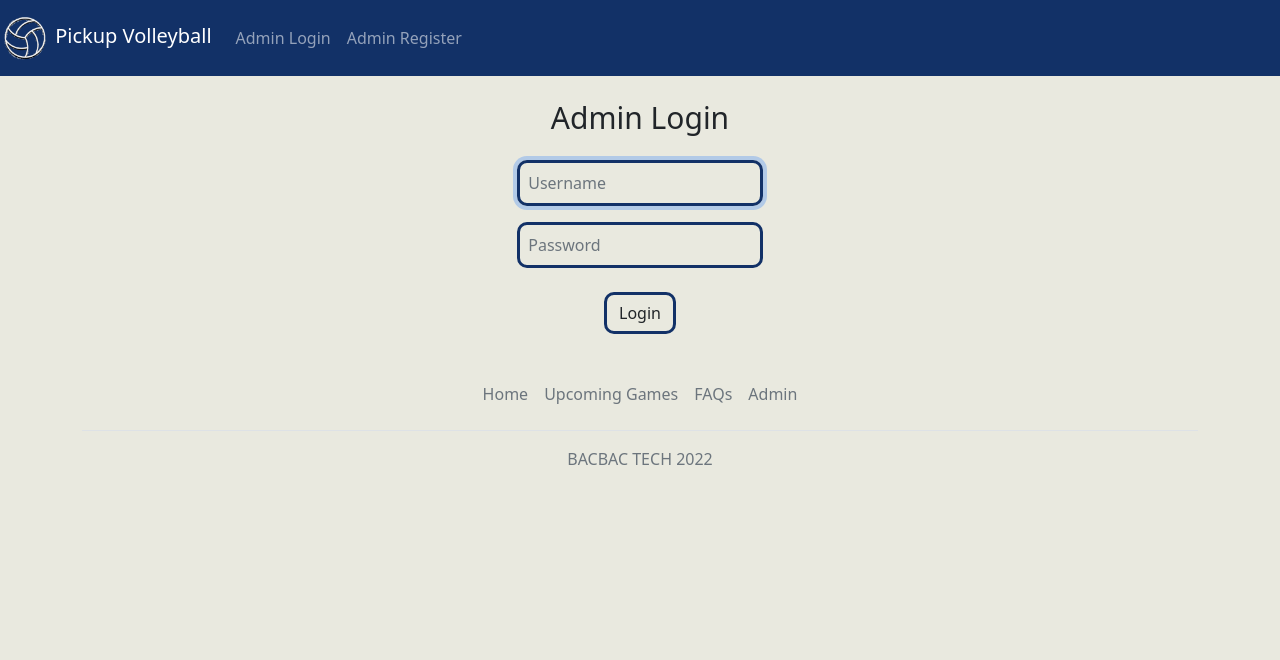
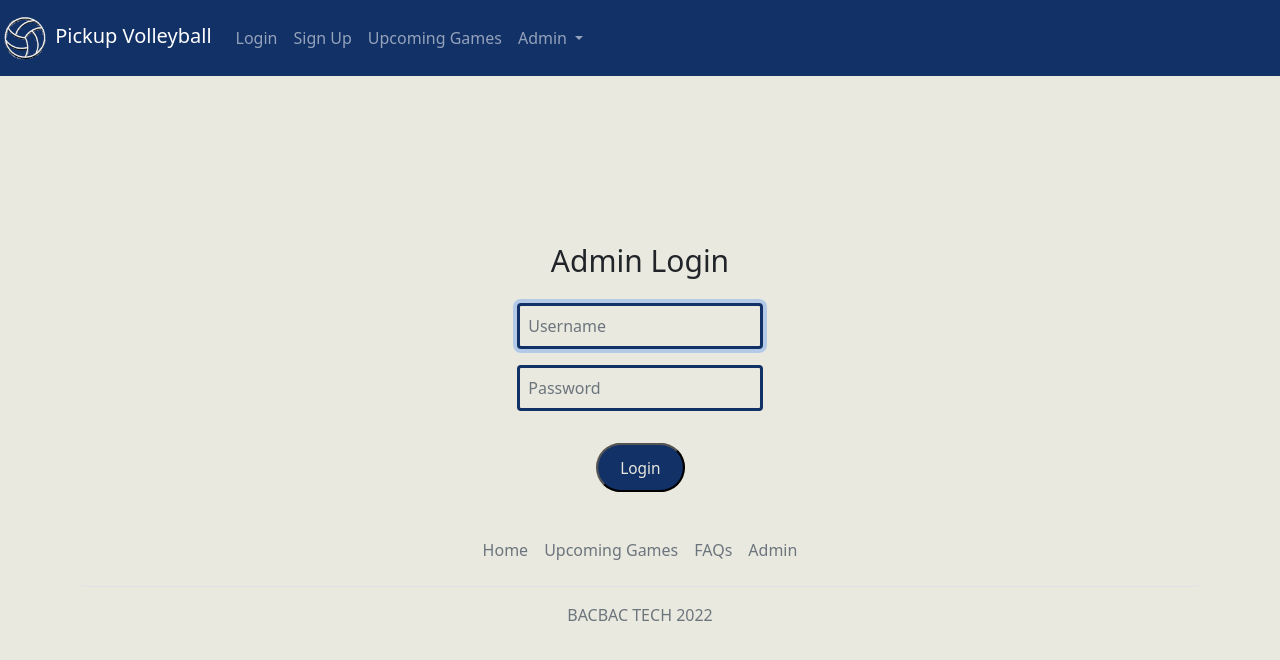
Before and after one commit to survivorchicken9/pickup-volleyball, a Flask app: page /admin/login in a window 1280 px wide. Shown: the top 660 px of the page. Run offline with Flask 2, Linux system fonts and the light colour scheme; some libraries are stand-ins or nearby versions.

Commit message:
Made seperate games views for admin and user, also completed navbar functionality

```diff
--- a/static/styles.css
+++ b/static/styles.css
@@ -37,14 +37,14 @@ nav
    border-color: #123167 !important;
 }
 
-input[type=text], input[type=password], input[type=date], textarea, select, input[type=integer]
+input[type=text], input[type=password], input[type=date], textarea[type=text], select, input[type=integer], input[type=text]:focus, input[type=password]:focus, input[type=date]:focus, input[type=integer]:focus, textarea[type=text]:focus
 {
-    background-color: transparent !important;
+    background-color: transparent;
     border-color: #123167 !important;
     border-width: 3px !important;
-    border-radius: 10px !important;
     width: 22% !important;
-    outline: none !important;
+    outline-color: transparent !important;
+    outline-style: none !important;
 }
 
 .message
@@ -128,14 +128,33 @@ input[type=text], input[type=password], input[type=date], textarea, select, inpu
 }
 
 .button {
+    margin-top: 10px;
     background-color: #123167;
     color: #E9E9DF;
     font-size: 25px;
     padding: 10px 20px;
     border-radius: 30px;
     transition: all 0.5s;
+    text-decoration: none;
 }
 
 .button:hover {
     transform: scale(1.05);
+    color: #E9E9DF;
 }
+
+.push {
+    margin-left: auto;
+}
+
+.forms {
+    margin-top: 15%;
+}
+
+.red {
+    background-color: #d31532;
+}
+
+.small {
+    transform: scale(1.1)
+}
--- a/templates/admin/login.html
+++ b/templates/admin/login.html
@@ -3,13 +3,16 @@
 {% block title %}Admin Login{% endblock %}
 
 {% block main %}
-    <h2 class="container-fluid heading mb-4 mt-3">Admin Login</h2>
-
-    <form action="/admin/login" method="post">
-        <input name="username" autocomplete="off" autofocus class="form-control mx-auto w-auto p-2" type="text" placeholder="Username"/>
-        <input name="password" class="form-control mx-auto w-auto mt-3 mb-4 p-2" type="password" placeholder="Password" />
-        <div class="text-center">
-            <input class="form-control mx-auto w-auto btn btn-outline-dark" type="submit" value="Login"/>
+    <div class="forms">
+        <h2 class="container-fluid heading mb-4">Admin Login</h2>
+        <div>
+            <form action="/admin/login" method="post">
+                <input name="username" autocomplete="off" autofocus class="form-control mx-auto w-auto p-2" type="text" placeholder="Username"/>
+                <input name="password" class="form-control mx-auto w-auto mt-3 mb-4 p-2" type="password" placeholder="Password" />
+                <div class="text-center">
+                    <input class="button small" type="submit" value="Login"/>
+                </div>
+            </form>
         </div>
-    </form>
+    </div>
 {% endblock %}
--- a/templates/admin/new-event.html
+++ b/templates/admin/new-event.html
@@ -3,7 +3,7 @@
 {% block title %}Admin Dashboard{% endblock %}
 
 {% block main %}
-    <form action="/dashboard" method="post" autocomplete="off">
+    <form action="/admin/new-event" method="post" autocomplete="off">
         <h2 class="heading">Create new event</h2>
         <div class="text-center">
             <input name="date" class="form-control mx-auto w-auto mt-3 mb-3" type="date" placeholder="Date"/>
@@ -11,7 +11,7 @@
             <input name="start" class="form-control mx-auto w-auto mt-3 mb-3" type="text" placeholder="Start Time"/>
             <input name="end" class="form-control mx-auto w-auto mt-3 mb-3" type="text" placeholder="End Time"/>
             <textarea name="notes" id="msg_input" class="form-control mx-auto mt-3 mb-3 box" rows="5" cols="5" type="text" style = "height: 100px" placeholder="Notes"></textarea>
-            <button class="btn btn-outline-dark" type="submit" name="create">Create</button>
+            <button class="button small" type="submit" name="create">Create</button>
         </div>
     </form>
 {% endblock %}
--- a/templates/admin/register.html
+++ b/templates/admin/register.html
@@ -11,7 +11,7 @@
         <input name="confirmation" class="form-control mx-auto w-auto mt-3 mb-4 p-2" type="password" placeholder="Confirm Password" />
         <input name="key" class="form-control mx-auto w-auto mt-3 mb-4 p-2" type="password" placeholder="Admin Key" />
         <div class="text-center">
-            <input class="form-control mx-auto w-auto btn btn-outline-dark" type="submit" value="Register"/>
+            <input class="button small" type="submit" value="Register"/>
         </div>
     </form>
 {% endblock %}
--- a/templates/index.html
+++ b/templates/index.html
@@ -11,8 +11,8 @@
                             <h1 class="display-5 fw-bolder text-white mb-2">Are you ready to play some volleyball?</h1>
                             <p class="lead text-white-50 mb-4">Just check out which games are available near you and we'll take care of the rest!</p>
                             <div class="d-grid gap-3 d-sm-flex justify-content-sm-center">
-                                <a class="btn btn-primary btn-lg px-4 me-sm-3" href="/games/home">Upcoming Games</a>
-                                <a class="btn btn-outline-light btn-lg px-4" href="/admin/login">Organize a Game</a>
+                                <a class="button" href="/games">Upcoming Games</a>
+                                <a class="button red" href="/admin/login">Organize a Game</a>
                             </div>
                         </div>
                     </div>
--- a/templates/layout.html
+++ b/templates/layout.html
@@ -23,9 +23,18 @@
               </ul>
             {% else %}
               <ul class="navbar-nav ms-auto mt-2"></ul>
-                <li> <a class="nav-item nav-link" href="/admin/login">Admin Login</a> </li>
-                <li> <a class="nav-item nav-link" href="/admin/register">Admin Register</a> </li>
+                <li> <a class="nav-item nav-link" href="/admin/login">Login</a> </li>
+                <li class="ml-auto"> <a class="nav-item nav-link" href="/admin/register">Sign Up</a> </li>
+                <li class="ml-auto"> <a class="nav-item nav-link" href="/games">Upcoming Games</a> </li>
               </ul>
+              <li class="nav-item dropdown ms-auto">
+                <a class="nav-link dropdown-toggle" href="#" id="navbarDropdown" role="button" data-toggle="dropdown" aria-haspopup="true" aria-expanded="false">
+                  Admin
+                </a>
+                <div class="dropdown-menu" aria-labelledby="navbarDropdown">
+                  <a class="dropdown-item" href="#">Login</a>
+                  <a class="dropdown-item" href="#">Sign Up</a>
+              </li>
             {% endif %}
           </div>
         </div>
@@ -34,10 +43,13 @@
         <main class="container mt-4">
             {% block main %}{% endblock %}
         </main>
+        <script src="https://code.jquery.com/jquery-3.2.1.slim.min.js" integrity="sha384-KJ3o2DKtIkvYIK3UENzmM7KCkRr/rE9/Qpg6aAZGJwFDMVNA/GpGFF93hXpG5KkN" crossorigin="anonymous"></script>
+        <script src="https://cdn.jsdelivr.net/npm/popper.js@1.12.9/dist/umd/popper.min.js" integrity="sha384-ApNbgh9B+Y1QKtv3Rn7W3mgPxhU9K/ScQsAP7hUibX39j7fakFPskvXusvfa0b4Q" crossorigin="anonymous"></script>
+        <script src="https://cdn.jsdelivr.net/npm/bootstrap@4.0.0/dist/js/bootstrap.min.js" integrity="sha384-JZR6Spejh4U02d8jOt6vLEHfe/JQGiRRSQQxSfFWpi1MquVdAyjUar5+76PVCmYl" crossorigin="anonymous"></script>
     </body>
     <div class="b-example-divider"></div>
     <div class="container">
-      <footer class="py-3 my-4">
+      <footer class="py-3 my-4 foot">
         <ul class="nav justify-content-center border-bottom pb-3 mb-3">
           <li class="nav-item"><a href="#" class="nav-link px-2 text-muted">Home</a></li>
           <li class="nav-item"><a href="#" class="nav-link px-2 text-muted">Upcoming Games</a></li>
--- a/views/admin.py
+++ b/views/admin.py
@@ -9,7 +9,6 @@ def home():
     if request.method == "GET":
         games = Game.get_all_games()
         return render_template("admin/home.html", games=games)
-
 
 
 @admin_blueprint.route("/login", methods=["GET", "POST"])
--- a/views/games.py
+++ b/views/games.py
@@ -4,6 +4,8 @@ from models.game import Game
 games_blueprint = Blueprint('games', __name__)  # useful for redirecting
 
 
-@games_blueprint.route('/home', methods=["GET", "POST"])
+@games_blueprint.route('/', methods=["GET", "POST"])
 def index():
-    return render_template("games/home.html")
+    if request.method == "GET":
+        games = Game.get_all_games()
+        return render_template("games/home.html", games=games)
```
Also changed, not shown: templates/games/home.html (+13 -1 lines), 1 other file.
